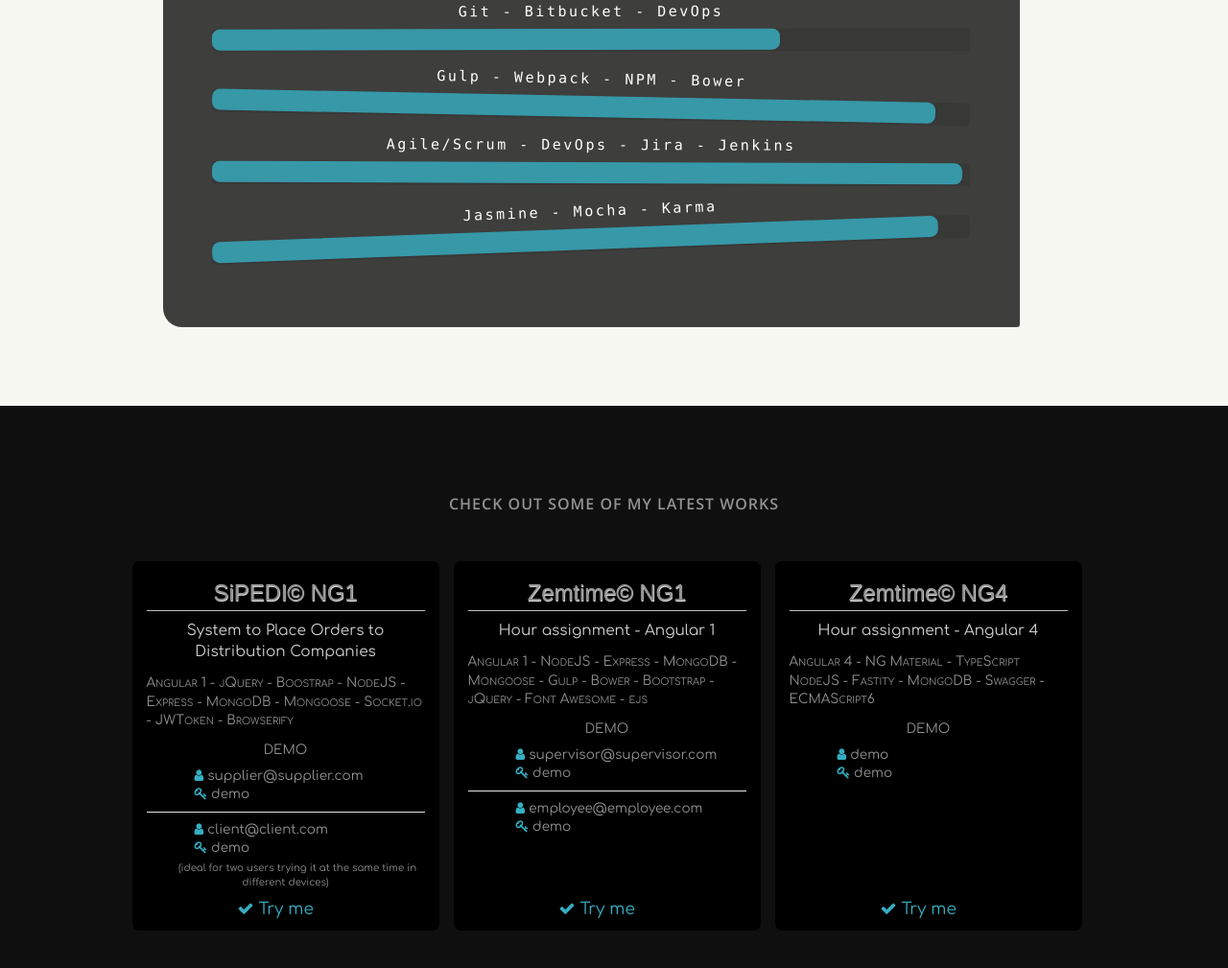
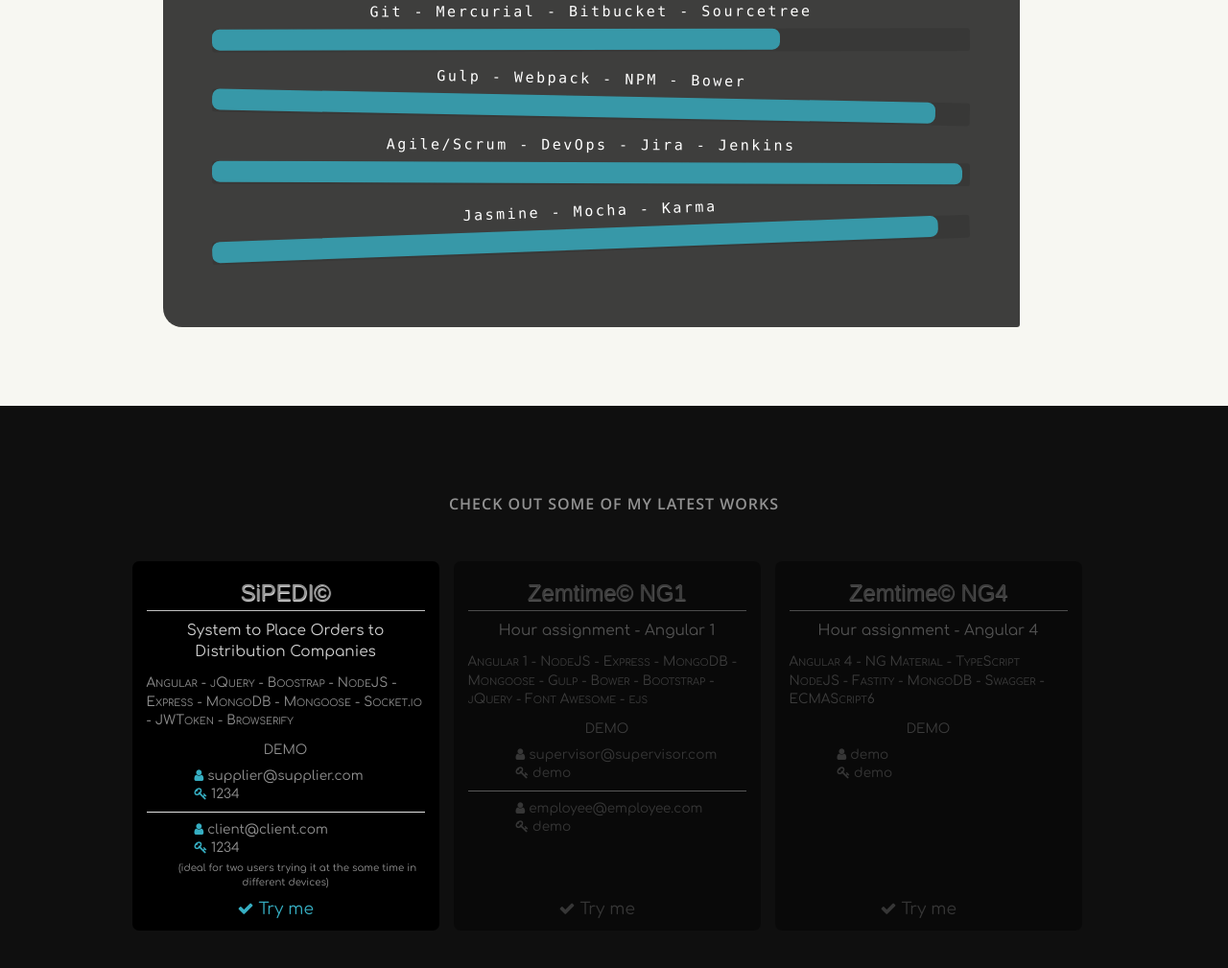
Before and after one commit to leovidalgithub/leovidal.es, a website: page public/index.html in a window 1280 px wide. Shown: the part 5326-6335 px from the top of the page at 96% size. Drawn offline with Linux system fonts and the light colour scheme; files that its build step writes are made by us from their sources; a web font is replaced by a local one.

Commit message:
sipedi new link updated

```diff
--- a/public/index.html
+++ b/public/index.html
@@ -398,7 +398,7 @@
 							</li>
 							<li>
 								<span class="bar-expand"></span>
-								<em>C# .Net - Coldfusion/Model-Glue - PHP</em>
+								<em>C# .Net - Coldfusion/Model-Glue - PHP - VB</em>
 							</li>
 							<li>
 								<span class="bar-expand"></span>
@@ -418,7 +418,7 @@
 							</li>
 							<li>
 								<span class="bar-expand"></span>
-								<em>Git - Bitbucket - DevOps</em>
+								<em>Git - Mercurial - Bitbucket - Sourcetree </em>
 							</li>
 							<li>
 								<span class="bar-expand"></span>
@@ -455,14 +455,14 @@
 	<section id="portfolio">
 		<h1>{{'portfolio.title' | translate}}</h1>
 		<div class="myContainer">
-			<!-- <div class="row row-eq-height"> -->
-			<div id="sipedi" class="item" ng-click="vm.openUrl(1)">
+			<!-- sipedi App -->
+			<div class="item" ng-click="vm.openUrl(1)">
 				<div class="title">
-					<h2>SiPEDI&copy; NG1</h2>
+					<h2>SiPEDI&copy;</h2>
 					<p>{{'portfolio.apps.sipedi.title' | translate}}</p>
 				</div>
 				<div class="technologies">
-						<span>Angular 1 - </span>
+						<span>Angular - </span>
 						<span>jQuery - Boostrap - </span>
 						<span>NodeJS - Express - </span>
 						<span>MongoDB - Mongoose - </span>
@@ -473,17 +473,17 @@
 				<div class="demo">DEMO
 					<div>
 						<p><i class="fa fa-user"></i> supplier@supplier.com</p>
-						<p><i class="fa fa-key"></i> demo</p>
+						<p><i class="fa fa-key"></i> 1234</p>
 						<hr>
 						<p><i class="fa fa-user"></i> client@client.com</p>
-						<p><i class="fa fa-key"></i> demo</p>
+						<p><i class="fa fa-key"></i> 1234</p>
 						<p class="note">{{'portfolio.apps.sipedi.note' | translate}}</p>
 					</div>
 				</div>
 				<a><i class="fa fa-check"></i> {{'portfolio.tryme' | translate}}</a>
 			</div>
-
-			<div id="zemtime_ng1" class="item" ng-click="vm.openUrl(2)">
+			<!-- zemtime ng1 App -->
+			<div class="item app-offline" ng-click="vm.openUrl(2)">
 				<div class="title">
 					<h2>Zemtime&copy; NG1</h2>
 					<p>{{'portfolio.apps.zemtime_ng1.title' | translate}}</p>
@@ -507,8 +507,8 @@
 				</div>
 				<a><i class="fa fa-check"></i> {{'portfolio.tryme' | translate}}</a>
 			</div>
-
-			<div id="zemtime_ng4" class="item" ng-click="vm.openUrl(3)">
+			<!-- zemtime ng4 App -->
+			<div class="item app-offline" ng-click="vm.openUrl(3)">
 				<div class="title">
 					<h2>Zemtime&copy; NG4</h2>
 					<p>{{'portfolio.apps.zemtime_ng4.title' | translate}}</p>
--- a/public/src/js/app.js
+++ b/public/src/js/app.js
@@ -50,7 +50,7 @@ angular
 		vm.openUrl = (val) => {
 			switch (val) {
 				case 1:
-					$window.open('http://sipedi.net', '_blank');
+					$window.open('https://sipedi.leovidal.es/login', '_blank');
 					break;
 				case 2:
 					$window.open('http://zemtime.ngi.sipedi.net', '_blank');
--- a/public/src/sass/_portfolio.scss
+++ b/public/src/sass/_portfolio.scss
@@ -94,6 +94,14 @@
 				text-decoration: none;
 				color: $approvedColor;
 			}
+			&.app-offline {
+				pointer-events: none;
+				opacity: .35;
+				.demo *,
+				a, i {
+					color: grey;
+				}
+			}
 		} // .item
 	} // myContainer
 } // # portfolio
```
Also changed, not shown: public/build/css/default.css, public/build/js/built.js. Lines whose indentation alone changed are shown as unchanged.
